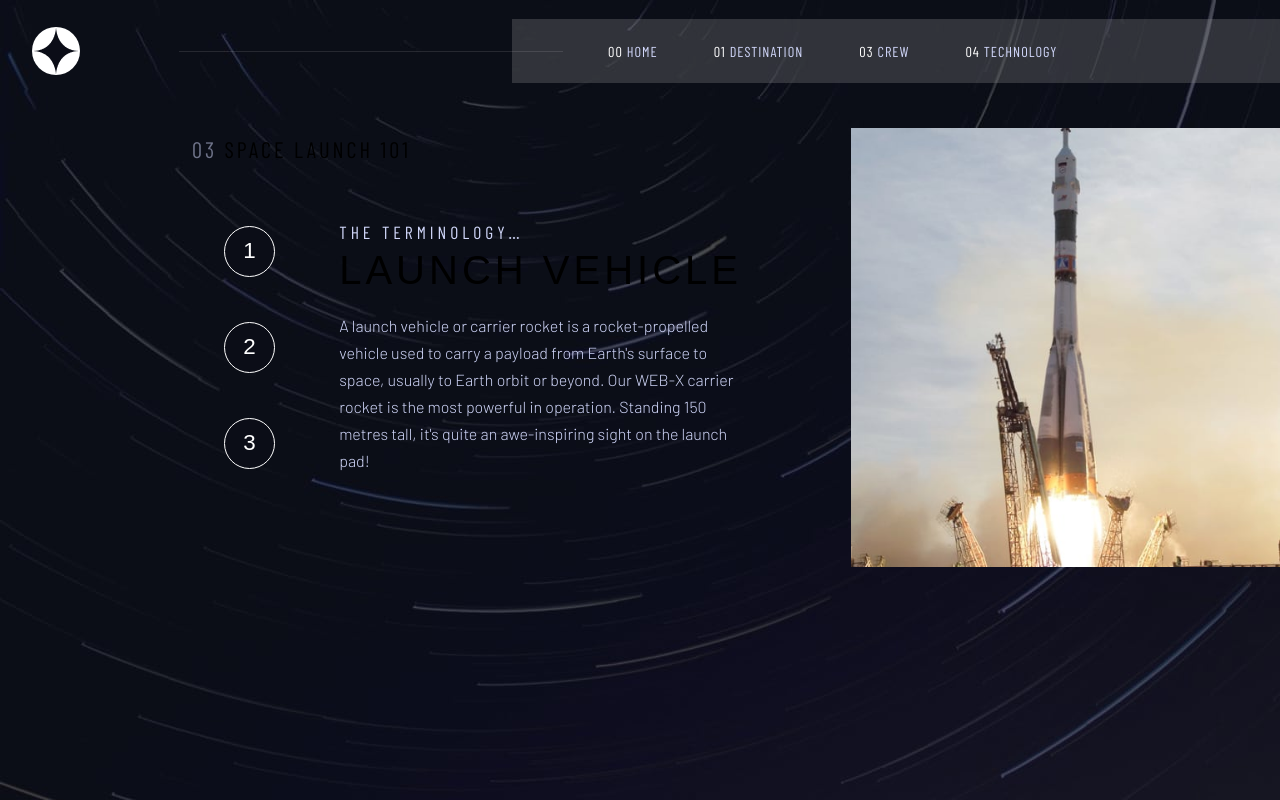
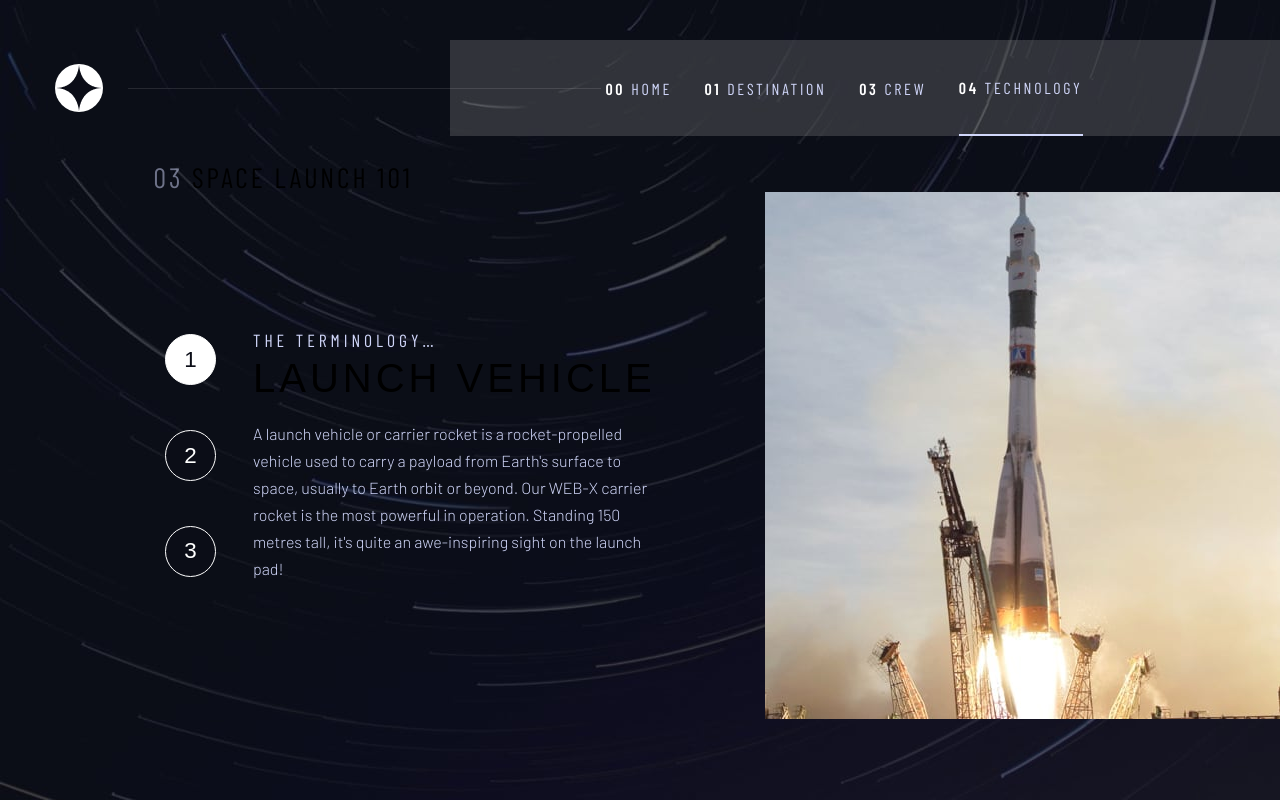
Before and after one commit to Businge931/Space-Tourism, a Next.js app: page /technology in a window 1280 px wide. Built offline with nearby package versions, Linux system fonts and the light colour scheme; a web font is replaced by a local one.

Commit message:
responsive design

```diff
--- a/components/Crew/CrewContent.module.css
+++ b/components/Crew/CrewContent.module.css
@@ -32,11 +32,14 @@
   height: 0.8rem;
   width: 0.8rem;
   border-radius: 50%;
-  background-color: white;
+  background-color: #d0d6f95d;
   cursor: pointer;
   display: flex;
   align-items: center;
   justify-content: center;
+}
+.active {
+  background-color: white;
 }
 .image {
   height: 32rem;
--- a/components/Destination/Destination.module.css
+++ b/components/Destination/Destination.module.css
@@ -4,11 +4,11 @@
   background: url("../../Assets/destination/background-destination-desktop.jpg");
 }
 .destinationContent {
-  padding: 12rem 16rem 0 10rem;
+  padding: 230px 165px 0 165px;
 }
 .destination_heading {
   position: absolute;
-  top: 17%;
+  top: 25%;
   left: 15%;
   font-weight: 100;
   text-transform: uppercase;
--- a/components/Destination/DestinationContent.module.css
+++ b/components/Destination/DestinationContent.module.css
@@ -2,7 +2,7 @@
 
 .article {
   display: flex;
-  gap: 6rem;
+  justify-content: space-between;
 }
 .image {
   height: 25rem;
@@ -27,10 +27,12 @@
   font-family: "Barlow Condensed", sans-serif;
   cursor: pointer;
 }
-.link:hover,
-.link:active {
+.link:hover {
   border-bottom: 2px solid white;
   color: white;
+}
+.active {
+  border-bottom: 2px solid #d0d6f9;
 }
 
 .article_heading {
--- a/components/Header/Header.jsx
+++ b/components/Header/Header.jsx
@@ -1,13 +1,20 @@
-// import { useState } from "react";
+import { useRouter } from "next/router";
 import classes from "./Header.module.css";
 import logo from "../../Assets/Path.png";
 import Link from "next/link";
 import Image from "next/future/image";
-import useWindowDimensions from "../../Hooks/windowSize";
 import { GiHamburgerMenu } from "react-icons/gi";
 
 const Header = () => {
-  const { width } = useWindowDimensions();
+  const router = useRouter();
+
+  // const nestedDestination =
+  //   (router.pathname === "/destination" &&
+  //     router.pathname === "/destination/moon" &&
+  //     router.pathname === "/destination/mars") ||
+  //   router.pathname === "/destination/europa" ||
+  //   router.pathname === "/destination/titan";
+
   return (
     <header className={classes.header}>
       <div className={classes.header_logo}>
@@ -18,28 +25,46 @@ const Header = () => {
 
       <nav className={classes.header_links}>
         <Link href="/">
-          <div className={classes.link} id={classes.home}>
+          <div
+            className={`${classes.link} ${
+              router.pathname == "/" ? classes.active : ""
+            }`}
+            id={classes.home}
+          >
             <a>
               <span>00</span> Home
             </a>
           </div>
         </Link>
         <Link href="/destination">
-          <div className={classes.link}>
+          <div
+            className={`${classes.link} ${
+              router.pathname == "/destination" ? classes.active : ""
+            }`}
+          >
             <a>
               <span>01</span> Destination
             </a>
           </div>
         </Link>
         <Link href="/crew">
-          <div className={classes.link}>
+          <div
+            className={`${classes.link} ${
+              router.pathname == "/crew" ? classes.active : ""
+            }`}
+          >
             <a>
               <span>03</span> Crew
             </a>
           </div>
         </Link>
         <Link href="/technology">
-          <div className={classes.link}>
+          <div
+            className={`${classes.link} ${
+              router.pathname == "/technology" ? classes.active : ""
+            }`}
+            id={classes.technology}
+          >
             <a>
               <span>04</span> Technology
             </a>
--- a/components/Header/Header.module.css
+++ b/components/Header/Header.module.css
@@ -4,33 +4,33 @@
   color: #d0d6f9;
   display: flex;
   align-items: center;
-  margin-top: 1.2rem;
+  padding-top: 40px;
+  padding-left: 55px;
   justify-content: space-between;
 }
 .header_logo {
-  height: 3rem;
-  width: 3rem;
+  height: 48px;
+  width: 48px;
   background-color: white;
   border-radius: 50%;
   display: flex;
   align-items: center;
   justify-content: center;
-  margin-left: 2rem;
 }
 .header_line {
   position: absolute;
-  height: 0.5px;
-  width: 24rem;
+  height: 1px;
+  width: 473px;
   background-color: #ffffff1c;
-  left: 14%;
+  left: 10%;
 }
 .header_links {
   display: flex;
   align-items: center;
-  height: 4rem;
-  width: 60%;
-  gap: 3.5rem;
+  height: 96px;
+  width: 830px;
   background-color: #97979746;
+  justify-content: space-evenly;
 }
 .link {
   display: flex;
@@ -39,10 +39,10 @@
   height: 100%;
   width: auto;
   text-transform: uppercase;
-  font-size: 0.9rem;
+  font-size: 16px;
   font-family: "Barlow Condensed", sans-serif;
-  letter-spacing: 1px;
-  font-weight: 300;
+  letter-spacing: 2.7px;
+  font-weight: 400;
   cursor: pointer;
 }
 .link:hover {
@@ -51,18 +51,22 @@
 }
 .link span {
   color: white;
-  font-weight: 400;
+  font-weight: bold;
 }
-.border {
-  border-bottom: 2px solid white;
+
+#home {
+  margin-left: 123px;
 }
-#home {
-  margin-left: 6rem;
+#technology {
+  margin-right: 165px;
 }
 
 .active {
   border-bottom: 2px solid #d0d6f9;
 }
+
+/* Mobile header */
+
 .header_mobile {
   width: 70vw;
   background-color: #979797;
--- a/components/Technology/Tech.jsx
+++ b/components/Technology/Tech.jsx
@@ -1,14 +1,9 @@
 import classes from "./Tech.module.css";
 import Link from "next/link";
-
-import { useState } from "react";
+import { useRouter } from "next/router";
 
 const Tech = ({ children }) => {
-  const [isActive, setIsActive] = useState(false);
-
-  const handleActiveState = () => {
-    setIsActive(!isActive);
-  };
+  const router = useRouter();
 
   return (
     <main className={classes.tech}>
@@ -19,19 +14,30 @@ const Tech = ({ children }) => {
         <div className={classes.tech_navigation}>
           <Link href="/technology">
             <nav
-              className={isActive ? classes.activeclass : classes.tech_nav}
-              onClick={handleActiveState}
+              className={`${classes.tech_nav} ${
+                router.pathname == "/technology" ? classes.active : ""
+              }`}
             >
               <p>1</p>
             </nav>
           </Link>
           <Link href="/technology/spaceport">
-            <nav className={classes.tech_nav}>
+            <nav
+              className={`${classes.tech_nav} ${
+                router.pathname == "/technology/spaceport" ? classes.active : ""
+              }`}
+            >
               <p>2</p>
             </nav>
           </Link>
           <Link href="/technology/spacecapsule">
-            <nav className={classes.tech_nav}>
+            <nav
+              className={`${classes.tech_nav} ${
+                router.pathname == "/technology/spacecapsule"
+                  ? classes.active
+                  : ""
+              }`}
+            >
               <p>3</p>
             </nav>
           </Link>
--- a/components/Technology/Tech.module.css
+++ b/components/Technology/Tech.module.css
@@ -7,13 +7,13 @@
 }
 .tech_heading {
   position: absolute;
-  top: 17%;
-  left: 15%;
+  top: 20%;
+  left: 12%;
   font-weight: 100;
   text-transform: uppercase;
   font-family: "Barlow Condensed", sans-serif;
   letter-spacing: 3px;
-  font-size: 1.4rem;
+  font-size: 28px;
 }
 .tech_heading span {
   color: #d0d6f9;
@@ -22,9 +22,9 @@
 }
 .tech_content {
   display: flex;
-  gap: 4rem;
+  justify-content: space-between;
   align-items: center;
-  padding: 8rem 0 0 14rem;
+  padding: 12rem 0 0 165px;
 }
 .tech_navigation {
   display: flex;
@@ -45,6 +45,10 @@
   background-color: #0b0d17;
   color: white;
   border: 1px solid white;
+}
+.active {
+  background-color: white;
+  color: #0b0d17;
 }
 
 .activeclass {
--- a/components/Technology/TechContent.module.css
+++ b/components/Technology/TechContent.module.css
@@ -4,6 +4,7 @@
   display: flex;
   align-items: center;
   gap: 6rem;
+  width: 100%;
 }
 .article_content {
   max-width: 26rem;
@@ -11,7 +12,7 @@
   flex-direction: column;
 }
 .image {
-  height: 28rem;
+  height: 26rem;
 }
 .article_h5 {
   font-weight: 100;
```
Also changed, not shown: components/Crew/CrewContent.jsx (+26 -4 lines), components/Destination/DestinationContent.jsx (+30 -4 lines), components/Home/Home.module.css (+41 -36 lines).
